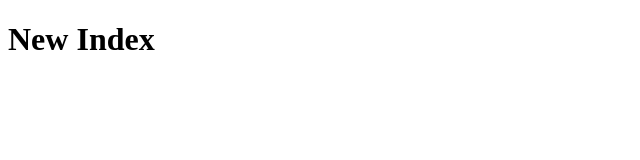
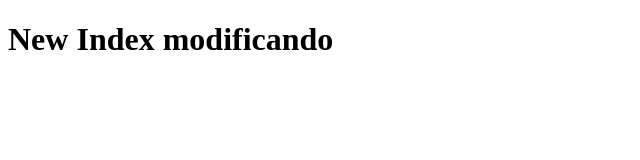
Before and after one commit to jorge-ab/gitpractice, a plain HTML site: page index.html in a window 1280 px wide. Shown: the whole page, without its empty margins (0-640 px from the left). Drawn offline with Linux system fonts and the light colour scheme.

Commit message:
Hola modificando

```diff
--- a/index.html
+++ b/index.html
@@ -6,6 +6,6 @@
     <title>Document</title>
   </head>
   <body>
-    <h1>New Index</h1>
+    <h1>New Index modificando</h1>
   </body>
 </html>
```
